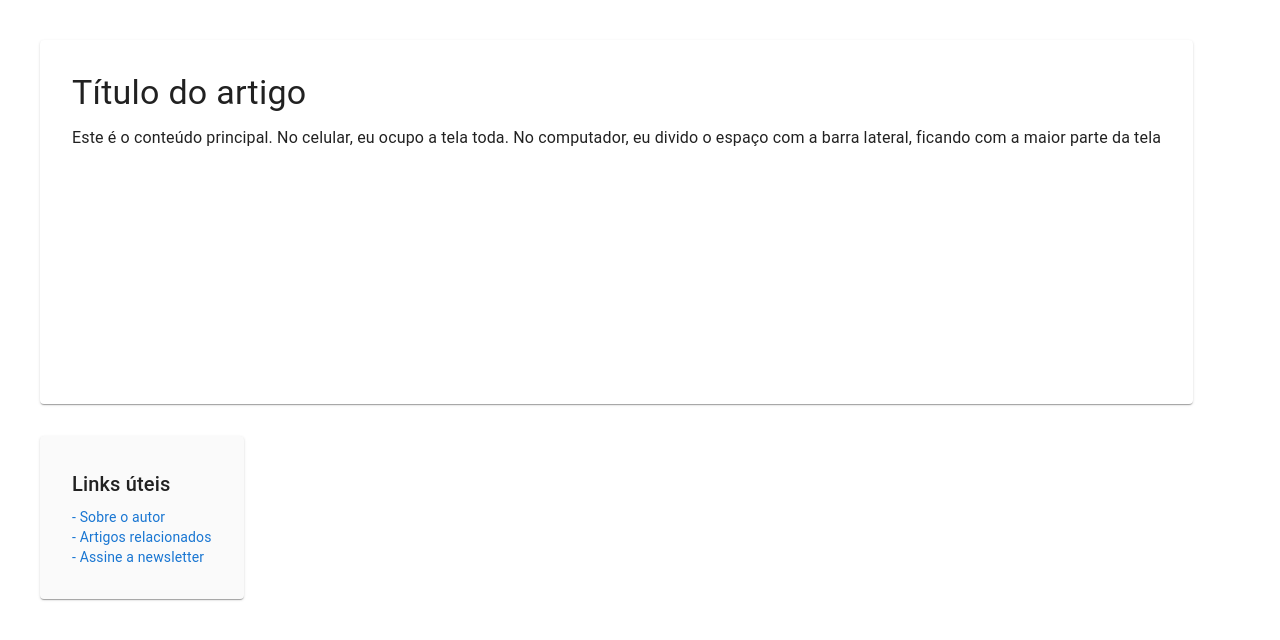
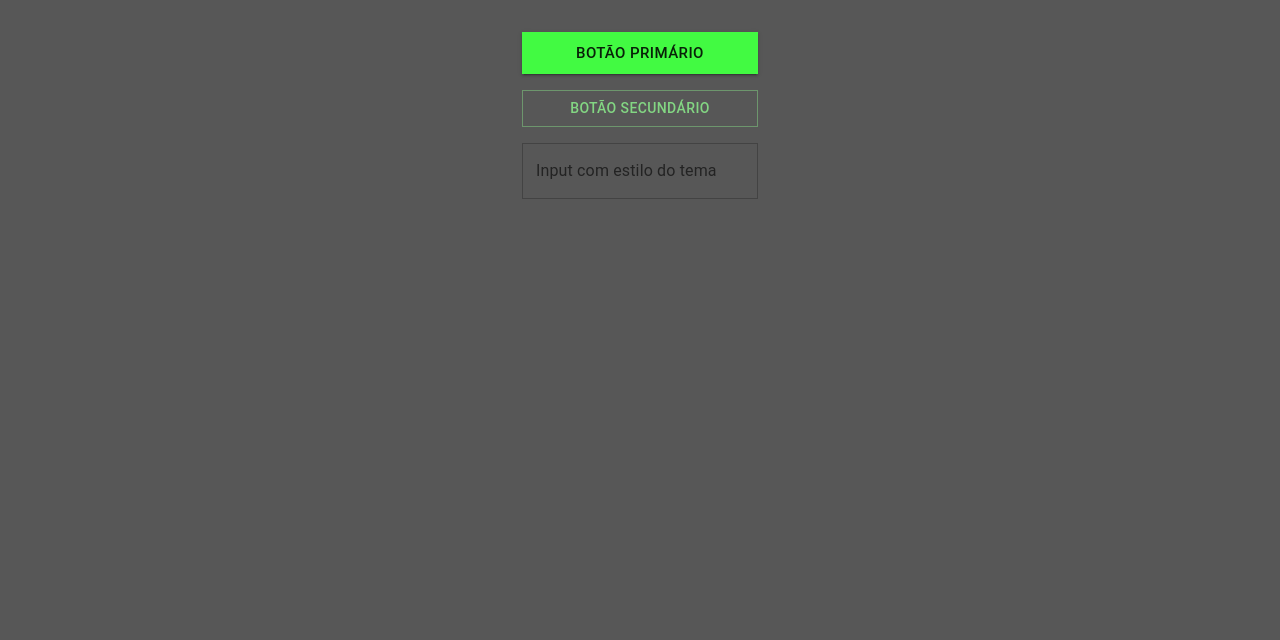
Before and after one commit to jeancarloslima/teste-007-redux-e-materialui, a React (Vite) app: page / in a window 1280 px wide. Shown: the top 640 px of the page. Built offline with nearby package versions, Linux system fonts and the light colour scheme.

Commit message:
Criando tema personalizado com MUI

```diff
--- a/src/App.jsx
+++ b/src/App.jsx
@@ -5,6 +5,7 @@ import Tela03 from "./Tela03";
 import Tela04 from "./Tela04";
 import Tela05 from "./Tela05";
 import Tela06 from "./Tela06";
+import Tela07 from "./Tela07";
 
 function App() {
   return (
@@ -14,7 +15,8 @@ function App() {
       <Tela03 /> */}
       {/* <Tela04 /> */}
       {/* <Tela05 /> */}
-      <Tela06 />
+      {/* <Tela06 /> */}
+      <Tela07 />
     </>
   );
 }
--- /dev/null
+++ b/src/Tela07/index.jsx
@@ -0,0 +1,74 @@
+import {
+  Box,
+  Button,
+  createTheme,
+  CssBaseline,
+  TextField,
+  ThemeProvider,
+} from "@mui/material";
+
+const meuTema = createTheme({
+  palette: {
+    primary: {
+      main: "#6200ea",
+      light: "#b085f5",
+      dark: "#4a00b0",
+    },
+    secondary: {
+      main: "#00bfa5",
+    },
+  },
+  typography: {
+    fontFamily: '"Nunito", "Helvetica", "Arial", sans-serif',
+  },
+  shape: {
+    borderRadius: 0,
+  },
+});
+
+const darkTheme = createTheme({
+  palette: {
+    mode: "light",
+    primary: {
+      main: "#42fa42",
+    },
+    secondary: {
+      main: "#83d683",
+    },
+    background: {
+      default: "#575757",
+    },
+  },
+  shape: {
+    borderRadius: 0,
+  },
+});
+
+export default function Tela07() {
+  return (
+    <ThemeProvider theme={darkTheme}>
+      <CssBaseline />
+
+      <Box
+        sx={{
+          p: 4,
+          display: "flex",
+          gap: 2,
+          flexDirection: "column",
+          maxWidth: 300,
+          margin: "0 auto",
+        }}
+      >
+        <Button variant="contained" color="primary" size="large">
+          Botão primário
+        </Button>
+
+        <Button variant="outlined" color="secondary">
+          Botão secundário
+        </Button>
+
+        <TextField label="Input com estilo do tema" variant="outlined" />
+      </Box>
+    </ThemeProvider>
+  );
+}
```
